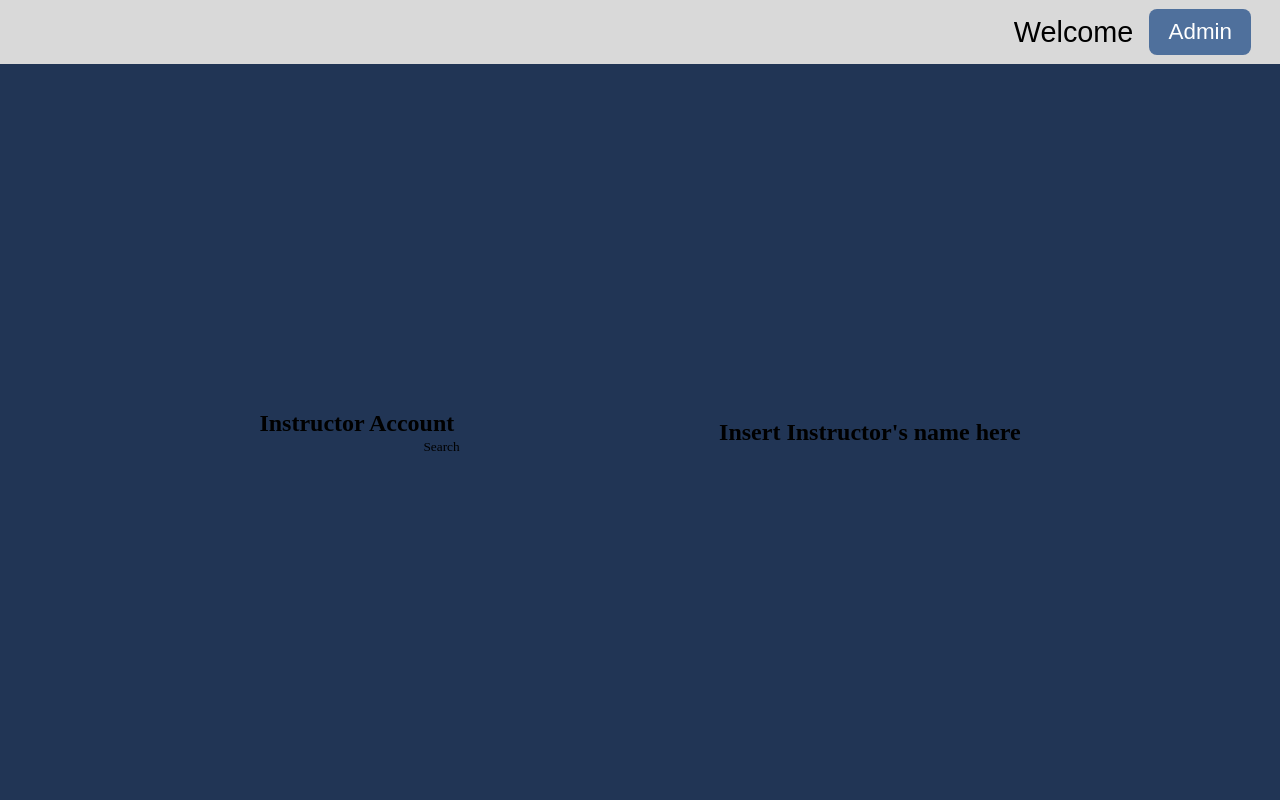
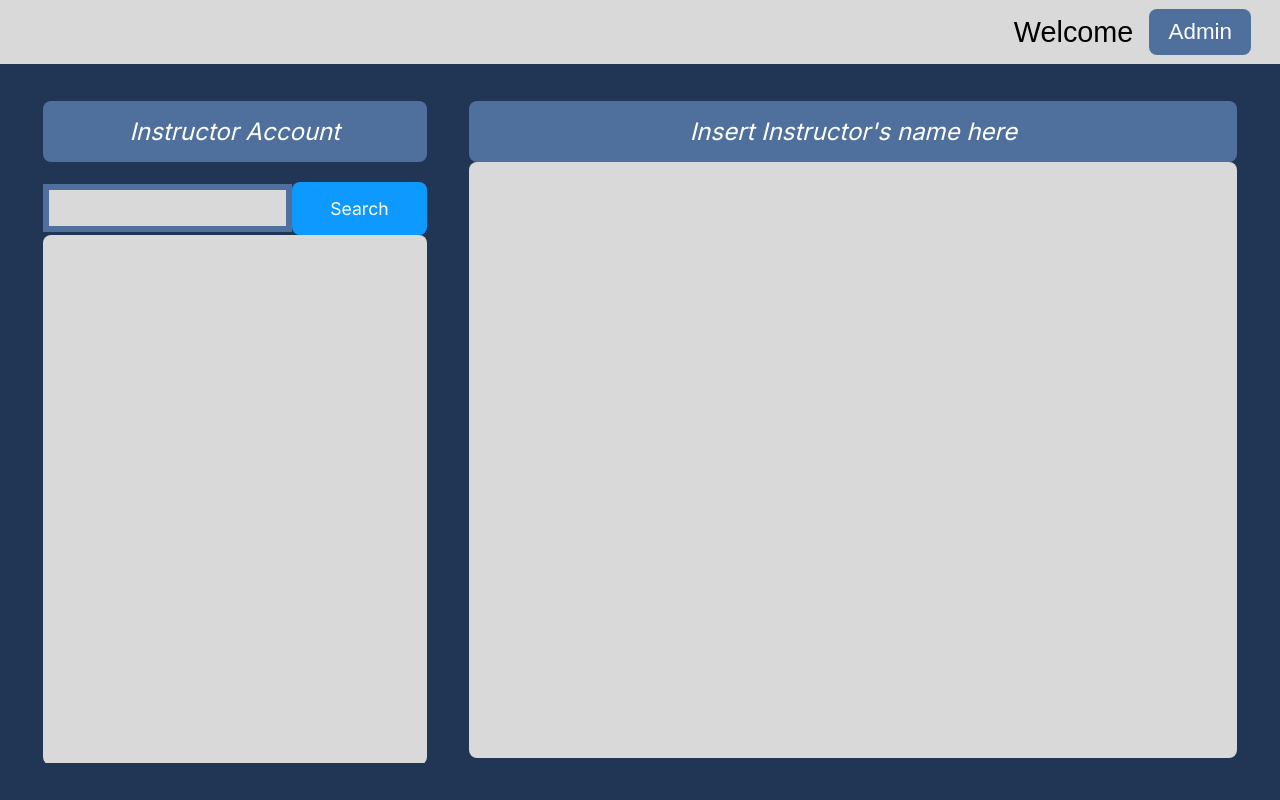
Before and after one commit to kesykun/VirtuaClass, a React (Create React App) app: page /instructor in a window 1280 px wide. Built offline with nearby package versions, Linux system fonts and the light colour scheme; a web font is replaced by a local one.

Commit message:
Add styling to instructor page

```diff
--- a/src/styles/styles.css
+++ b/src/styles/styles.css
@@ -1,5 +1,6 @@
 @import url('https://fonts.googleapis.com/css2?family=Tapestry&display=swap');
 @import url('https://fonts.googleapis.com/css2?family=Sofia+Sans+Condensed:wght@500;600&display=swap');
+@import url('https://fonts.googleapis.com/css2?family=Inter&display=swap');
 
 * {
     padding : 0;
@@ -294,3 +295,60 @@ a {
     font-weight : 600;
     font-family: 'Sofia Sans Condensed', sans-serif;
 }
+
+.section__content > .content__instructor__account {
+    width : 30%;
+    height : 90%;
+}
+
+.section__content > .content__instructor__name {
+    width : 60%;
+    height : 90%;
+}
+
+.content__header {
+    background-color : #4F709C;
+    text-align: center;
+    border-radius: 8px;
+}
+
+.content__header > h1 {
+    color : white;
+    padding : 1rem  0;
+    font-family: 'Inter', sans-serif;
+    font-weight : normal;
+    font-style : italic;
+}
+
+.content__instructor__account > .content__body {
+    height : 80%;
+}
+
+.content__body {
+    background-color: #D9D9D9;
+    height : inherit;
+    border-radius: 8px;
+}
+
+.content__form {
+    display : flex;
+    margin-top: 20px;
+    align-items : center
+
+}
+.content__form > input {
+    width : 65%;
+    background-color : #D9D9D9;
+    border : 6px solid #4F709C;
+    height : 3rem;
+}
+
+.content__form > button {
+    border-radius: 8px;
+    width : 35%;
+    color : white;
+    background-color : #0D99FF;
+    padding : 1rem 2rem;
+    font-family: 'Inter', sans-serif;
+    font-size : 1.1rem;
+}
```
